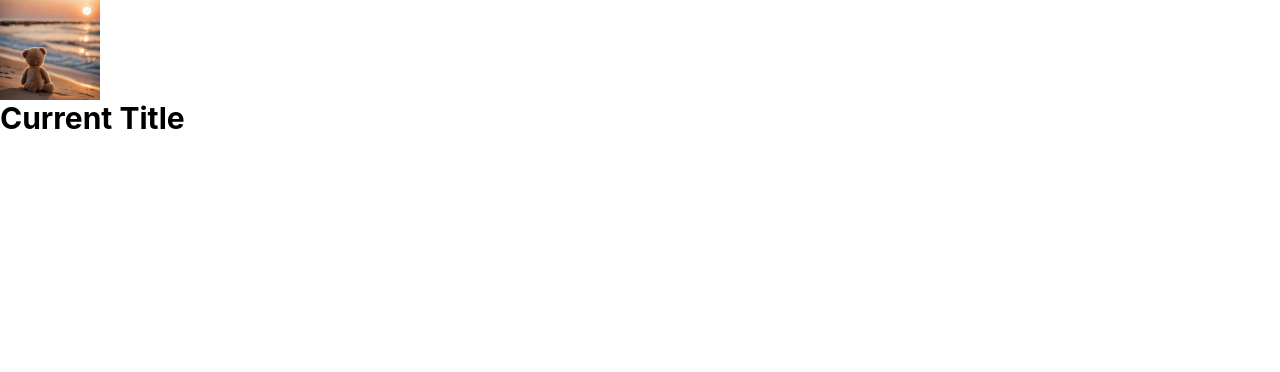
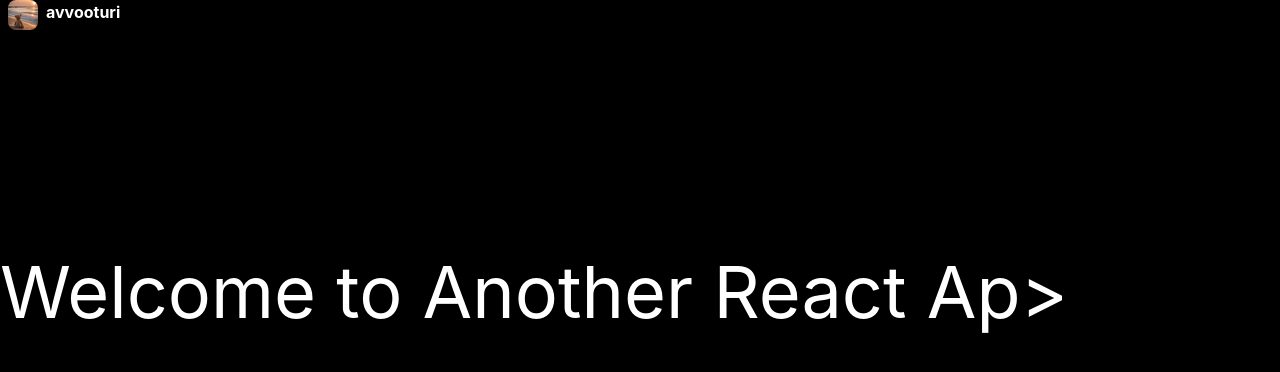
Before and after one commit to avvooturi/portfolio_site, a React (Create React App) app in the folder my-app/: page / in a window 1280 px wide. Shown: the top 372 px of the page. Built offline with nearby package versions, Linux system fonts and the light colour scheme.

Commit message:
logo and main title finished

```diff
--- a/my-app/package.json
+++ b/my-app/package.json
@@ -9,7 +9,8 @@
     "react": "^18.3.1",
     "react-dom": "^18.3.1",
     "react-scripts": "^5.0.1",
-    "web-vitals": "^2.1.4"
+    "web-vitals": "^2.1.4",
+    "react-typed": "2.0.12"
   },
   "scripts": {
     "start": "react-scripts start",
--- a/my-app/src/App.jsx
+++ b/my-app/src/App.jsx
@@ -1,24 +1,52 @@
 import logo from './da_bear.png';
 import './App.css';
+import { ReactTyped } from "react-typed";
 
-function FirstRow() {
+function Logo() {
   return (
     <>
-    <img
-      className="bear"
-      src={logo}
-      alt="bear"
-      width={100}
-      height={100} />
-      <h1 className='text-3xl font-bold underling'>
-        Current Title
-      </h1>
+    <div className='flex space-x-2'>
+      <img
+        className="rounded-lg ml-2 float-left"
+        src={logo}
+        alt="bear"
+        width={30}
+        height={30} />
+        <h6 className='font-bold underling text-white'>
+          avvooturi
+        </h6>
+    </div>
       </>
+  );
+}
+
+function Title() {
+  return (
+    <>
+      <div className='absolute inset-y-64 left-0'>
+        <h1 className='text-white text-7xl'>
+          Welcome to {" "}
+          <ReactTyped
+            strings={["Another React App"]}
+            typeSpeed={100}
+            loop
+            backSpeed={20}
+            cursorChar='>'
+            showCursor={true}
+          />
+        </h1>
+      </div>
+    </>
   );
 }
 
 export default function App() {
   return (
-    <FirstRow/>
+    <>
+    <div className='min-h-screen bg-black'>
+      <Logo/>
+      <Title/>
+    </div>
+    </>
   );
 }
```
Also changed, not shown: 1 other file (tests, documents, lock files or other folders).
